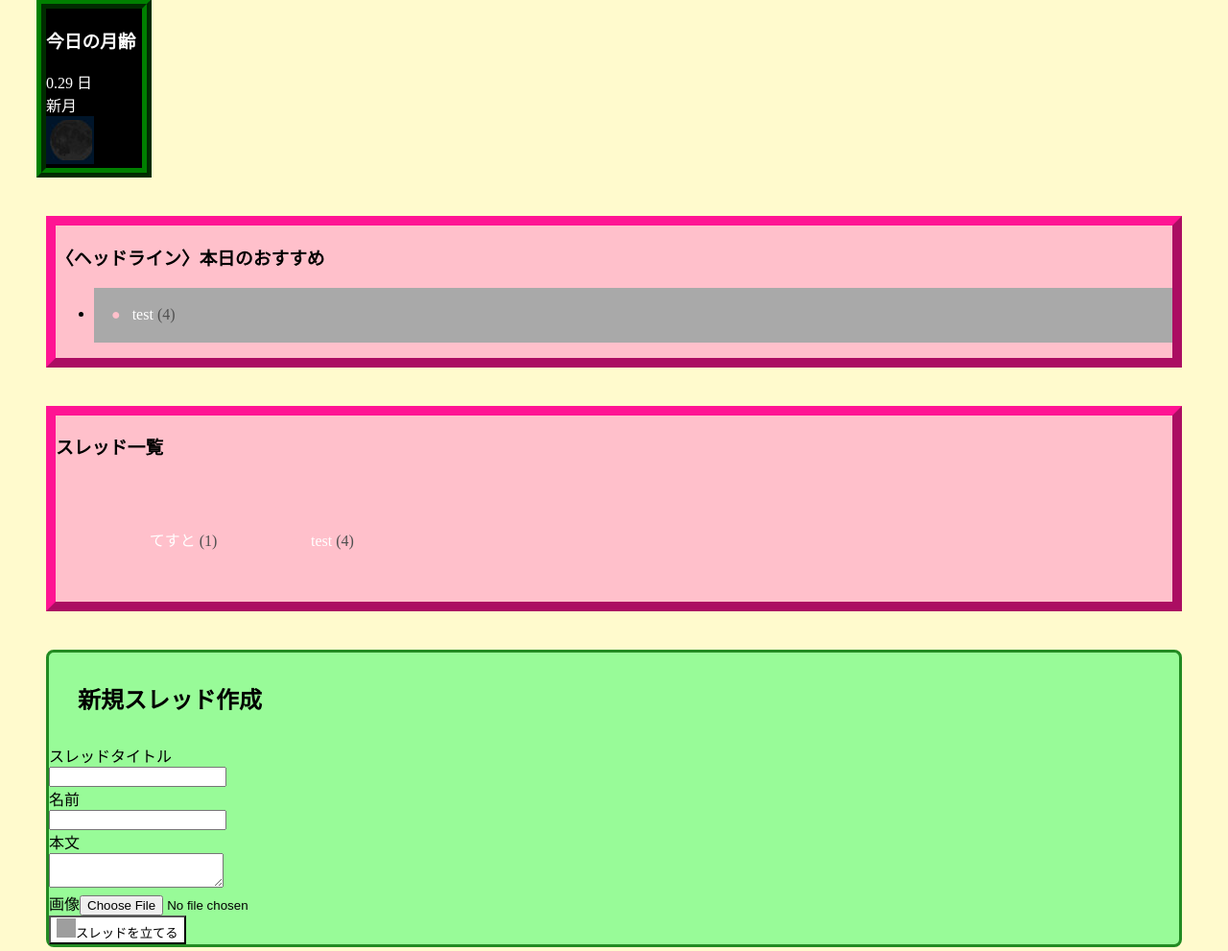
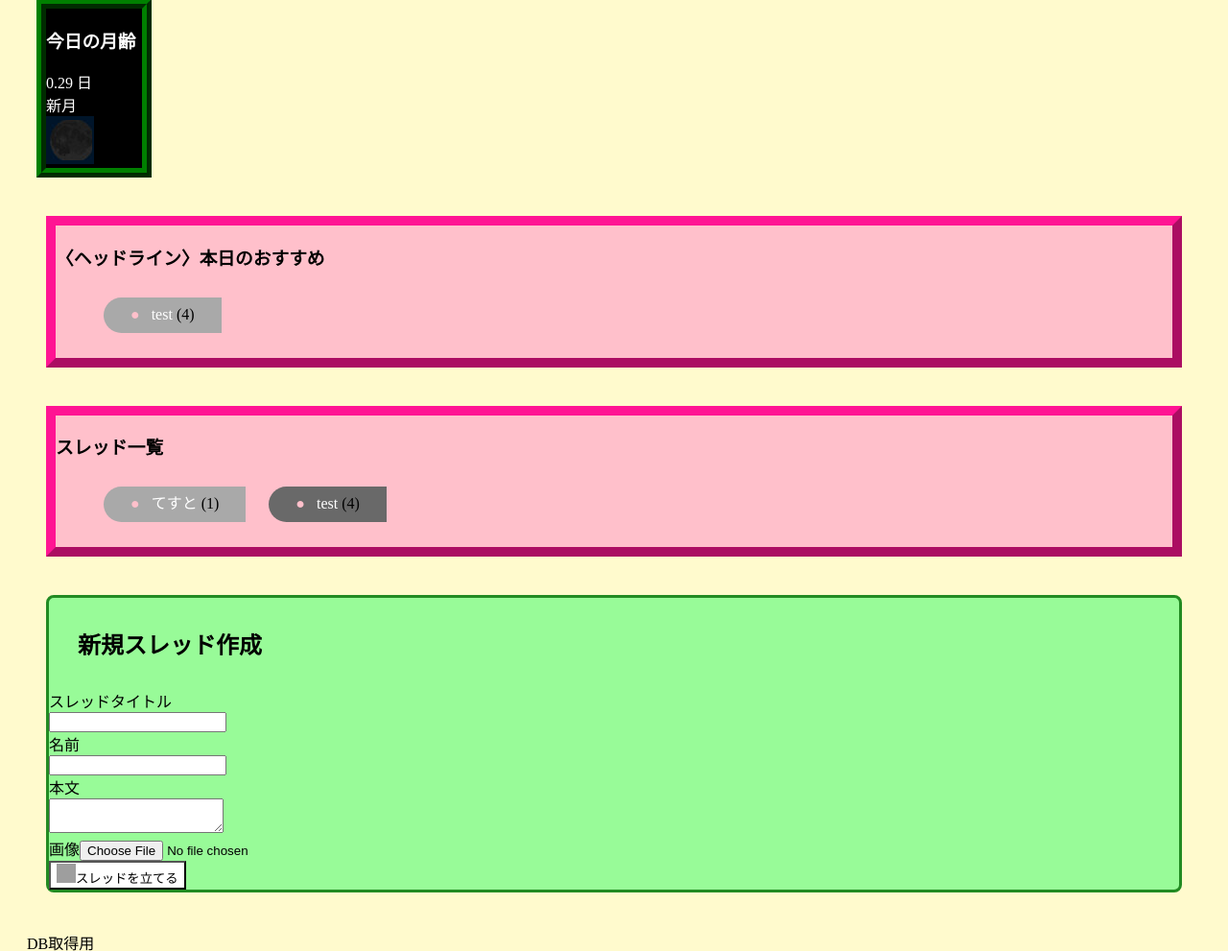
Before and after one commit to ElegantPencil47/bbs, a Flask app: page / in a window 1280 px wide; the page is wider, and only the part inside the window is pictured. Shown: the part 686-1677 px from the top of that part at 96% size. Run offline with Flask 3, Linux system fonts and the light colour scheme; data comes from the database, SQL or seed files in the repository; grey boxes are pictures that could not be loaded.

Commit message:
Add files via upload

```diff
--- a/templates/index.html
+++ b/templates/index.html
@@ -35,23 +35,65 @@
 
 .thread-item.kaso-class {
     background-color: #a9a9a9 !important;
+  padding: 0.5em;
+  display: inline-block;
+margin: 10px;
+  line-height: 1.3;
+
+  vertical-align: middle;
+  border-radius: 25px 0px 0px 25px;
 }
 
 .thread-item.gomi-class {
     background-color: #696969 !important;
+  padding: 0.5em;
+  display: inline-block;
+margin: 10px;
+  line-height: 1.3;
+
+  vertical-align: middle;
+  border-radius: 25px 0px 0px 25px;
 }
 
 .thread-item.hutu-class {
     background-color: #f8e58c !important;
+  padding: 0.5em;
+  display: inline-block;
+margin: 10px;
+  line-height: 1.3;
+
+  vertical-align: middle;
+  border-radius: 25px 0px 0px 25px;
 }
 .thread-item.sugo-class {
     background-color: #ffea00 !important;
+  padding: 0.5em;
+  display: inline-block;
+margin: 10px;
+  line-height: 1.3;
+
+  vertical-align: middle;
+  border-radius: 25px 0px 0px 25px;
 }
 .thread-item.yoi-class {
     background-color: #ec6800 !important;
+  padding: 0.5em;
+  display: inline-block;
+margin: 10px;
+  line-height: 1.3;
+
+  vertical-align: middle;
+  border-radius: 25px 0px 0px 25px;
 }
 .thread-item.kami-class {
     background-color: #ea5506 !important;
+  padding: 0.5em;
+  display: inline-block;
+margin: 10px;
+  line-height: 1.3;
+
+  vertical-align: middle;
+  border-radius: 25px 0px 0px 25px;
 }
 
 .tuki{
@@ -79,16 +121,7 @@
   -webkit-box-shadow: 0 3px 5px rgba(0, 0, 0, .3);
   box-shadow: 0 3px 5px rgba(0, 0, 0, .3);
 }
-.suretai {
-  color: #505050;/*文字色*/
-  padding: 0.5em;/*文字周りの余白*/
-  display: inline-block;/*おまじない*/
-margin: 10px;
-  line-height: 1.3;/*行高*/
 
-  vertical-align: middle;
-  border-radius: 25px 0px 0px 25px;/*左側の角を丸く*/
-}
 
 .suretai:before {
   content: '●';
@@ -383,7 +416,7 @@
     <h3>スレッド一覧</h3>
     <ul class="thread-list">
       {% for thread in threads %} <!-- オブジェクトとして回すのが一般的 -->
-        <li class="suretai" class="thread-item theme-{{ theme }} {% if thread.count >= 150 %}kami-class{% elif thread.count >= 100 %}yoi-class{% elif thread.count >= 60 %}sugo-class{% elif thread.count >= 40 %}hutu-class{% elif thread.count >= 10 %}gomi-class{% else %}kaso-class{% endif %}">
+        <li class="thread-item theme-{{ theme }} {% if thread.count >= 80 %}kami-class{% elif thread.count >= 70 %}yoi-class{% elif thread.count >= 50 %}sugo-class{% elif thread.count >= 20 %}hutu-class{% elif thread.count >= 3 %}gomi-class{% else %}kaso-class{% endif %}">
           <div class="sumaho">
             <a href="/thread/{{ thread.id }}" class="suretai">
               <span class="thread-title">{{ thread.title }}</span>
```
